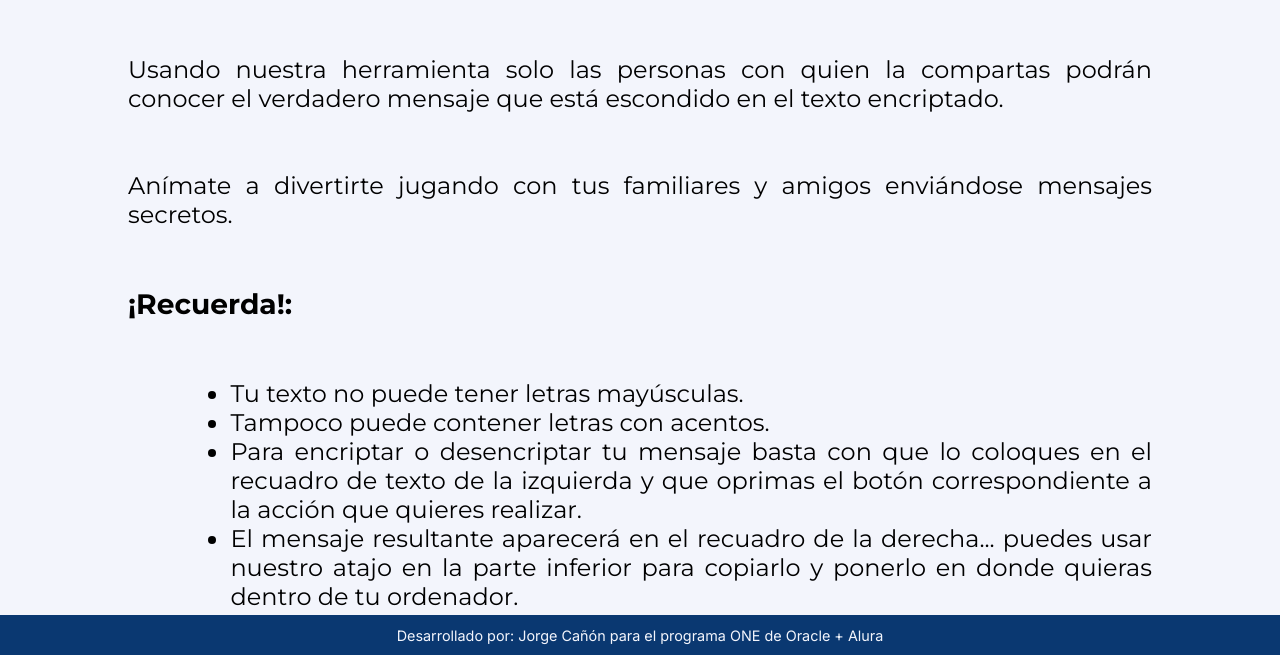
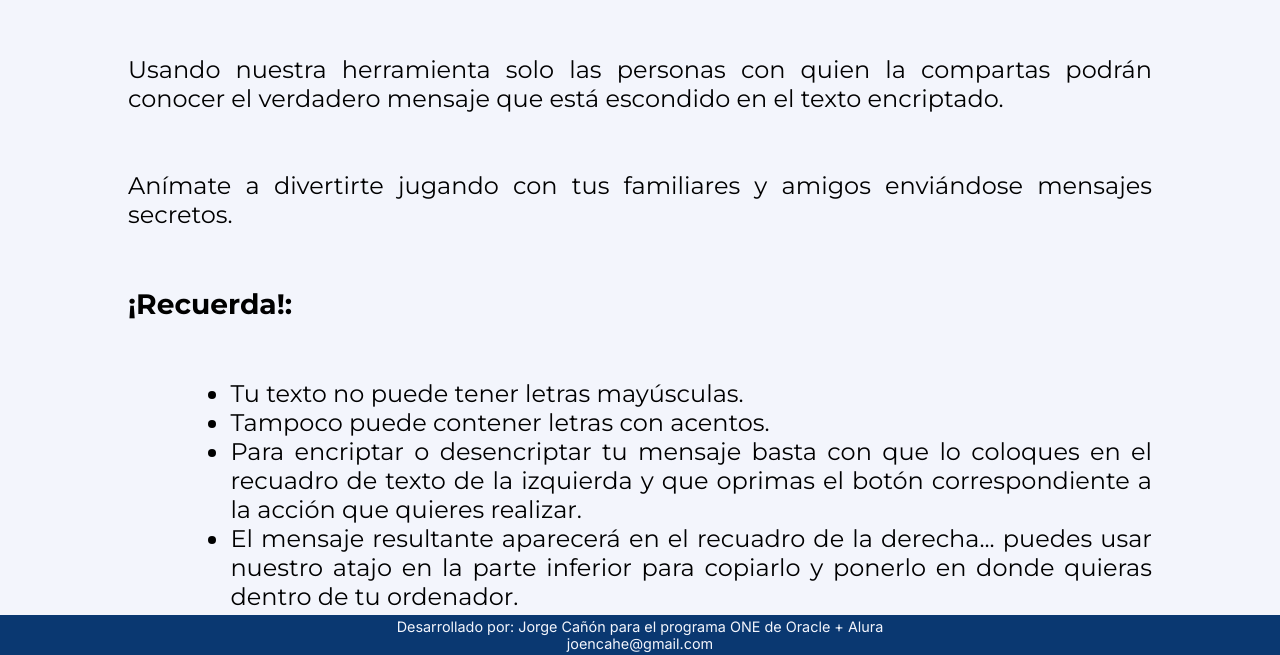
Before and after one commit to joencahe/encriptador-de-texto, a plain HTML site: page instrucciones.html in a window 1280 px wide. Shown: the part 145-800 px from the top of the page. Drawn offline with Linux system fonts and the light colour scheme.

Commit message:
Actualización footer de instrucciones.html

```diff
--- a/instrucciones.html
+++ b/instrucciones.html
@@ -43,6 +43,7 @@
     <footer>
         <div class="footer_texto">
             <p>Desarrollado por: Jorge Cañón para el programa ONE de Oracle + Alura</p>
+            <p>joencahe@gmail.com</p>
         </div>
     </footer>
 </body>
```
